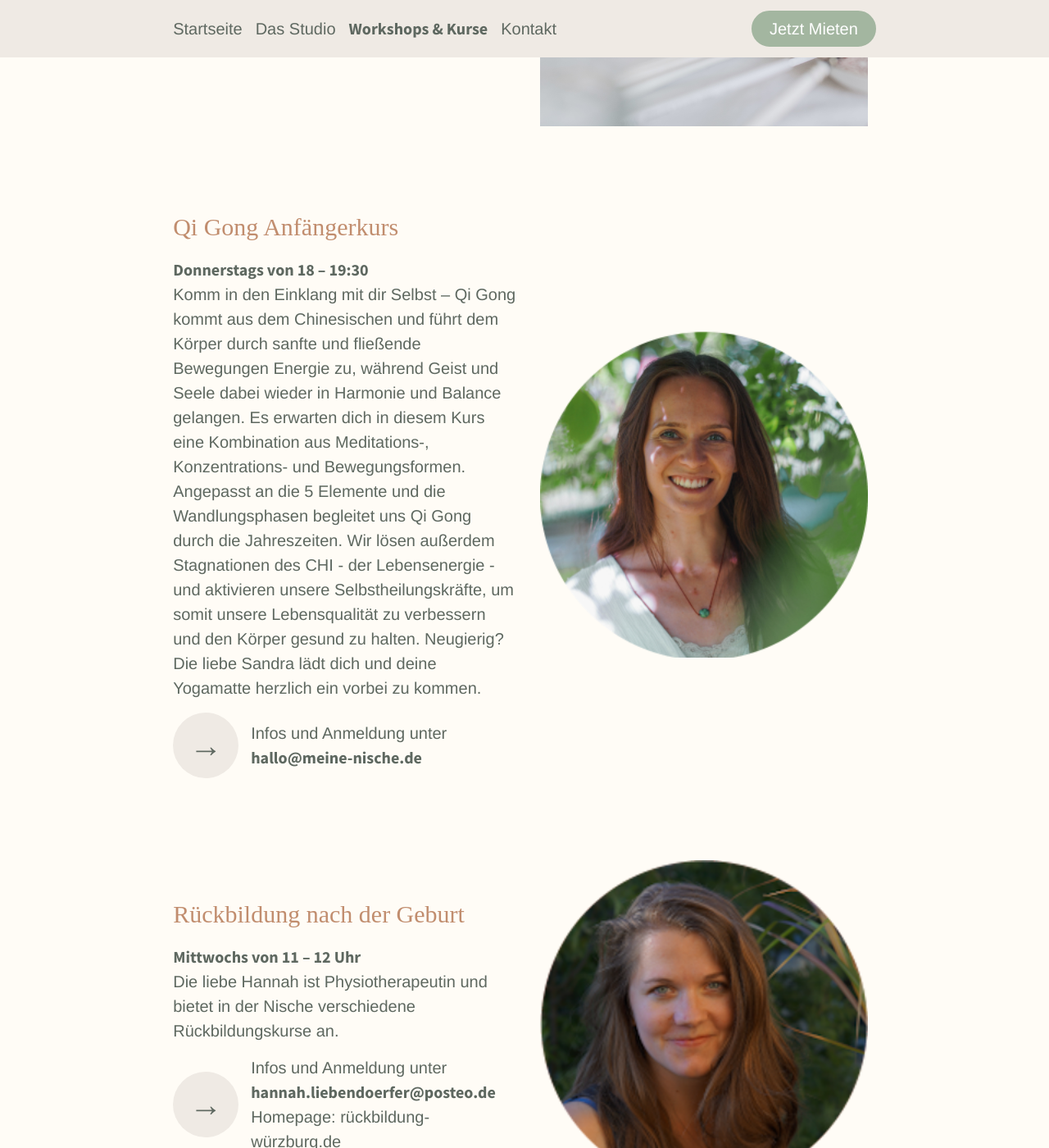
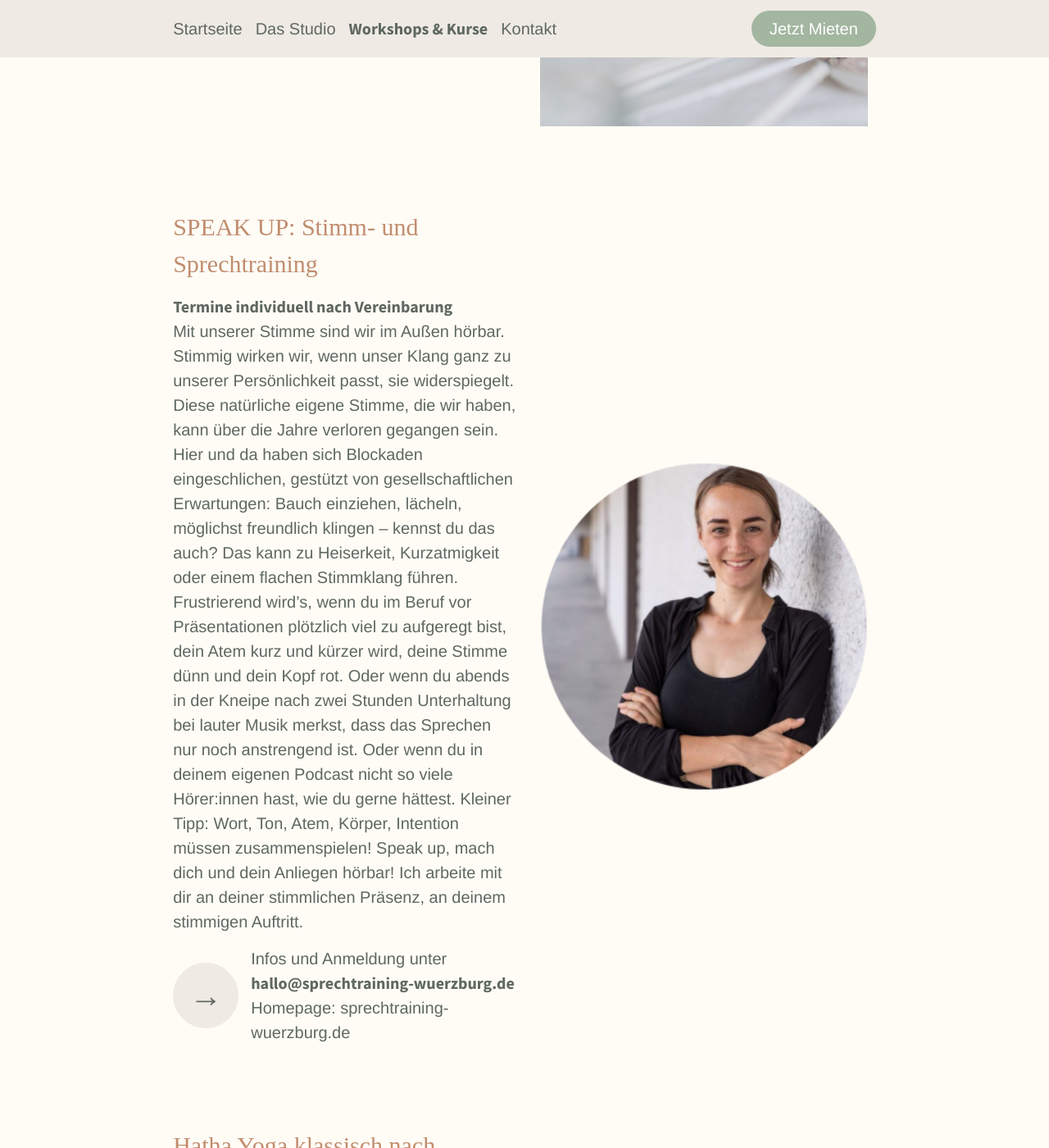
Before and after one commit to sonjafeitsch/meine-nische-website, a Jekyll site: the page built from kurse.html, in a window 1280 px wide and 1400 px high, scrolled down 575 px. Shown: the whole window at 82% size. Built offline with Jekyll 4.4.1, drawn with Linux system fonts in a browser that asks for light colours; some web fonts are replaced; some of the changed text lies outside the part shown.

Commit message:
update kurse

```diff
--- a/kurse.html
+++ b/kurse.html
@@ -4,14 +4,27 @@
 style: kurse.css
 permalink: kurse
 events:
+  - name: "SPEAK UP: Stimm- und Sprechtraining"
+    image: carolin.png
+    time: Termine individuell nach Vereinbarung
+    address: hallo@sprechtraining-wuerzburg.de
+    homepage: sprechtraining-wuerzburg.de
+    description: "Mit unserer Stimme sind wir im Außen hörbar. Stimmig wirken wir, wenn unser Klang ganz zu unserer Persönlichkeit passt, sie widerspiegelt. Diese natürliche eigene Stimme, die wir haben, kann über die Jahre verloren gegangen sein. Hier und da haben sich Blockaden eingeschlichen, gestützt von gesellschaftlichen Erwartungen: Bauch einziehen, lächeln, möglichst freundlich klingen – kennst du das auch?
+    Das kann zu Heiserkeit, Kurzatmigkeit oder einem flachen Stimmklang führen. Frustrierend wird’s, wenn du im Beruf vor Präsentationen plötzlich viel zu aufgeregt bist, dein Atem kurz und kürzer wird, deine Stimme dünn und dein Kopf rot. Oder wenn du abends in der Kneipe nach zwei Stunden Unterhaltung bei lauter Musik merkst, dass das Sprechen nur noch anstrengend ist. Oder wenn du in deinem eigenen Podcast nicht so viele Hörer:innen hast, wie du gerne hättest. Kleiner Tipp: Wort, Ton, Atem, Körper, Intention müssen zusammenspielen!
+    Speak up, mach dich und dein Anliegen hörbar! Ich arbeite mit dir an deiner stimmlichen Präsenz, an deinem stimmigen Auftritt. "
+  - name: "Hatha Yoga klassisch nach Sivananda"
+    time: "Montags von 19:30 – 21:00"
+    description: "Wir praktizieren mit Traditionsbezug die klassischen Körperstellungen (Asanas) aus dem Hatha Yoga, um unsere Kraft, Flexibilität und Balance gleichermaßen zu entwickeln. Wir üben Sonnengruß und Rishikesh-Reihe, spielen und experimentieren damit. Durch leichtere Abwandlungen sowie herausfordernde Varianten sind die Stunden für alle geeignet, egal ob Neuling oder Yogi(ni) mit langjähriger Erfahrung... "
+    address: shivanitempel@web.de
+    image: agnes.png
   - name: "Qi Gong Anfängerkurs"
     time: Donnerstags von 18 – 19:30
     description: Komm in den Einklang mit dir Selbst – Qi Gong kommt aus dem Chinesischen und führt dem Körper durch sanfte und fließende Bewegungen Energie zu, während Geist und Seele dabei wieder in Harmonie und Balance gelangen. Es erwarten dich in diesem Kurs eine Kombination aus Meditations-, Konzentrations- und Bewegungsformen. Angepasst an die 5 Elemente und die Wandlungsphasen begleitet uns Qi Gong durch die Jahreszeiten. Wir lösen außerdem Stagnationen des CHI - der Lebensenergie - und aktivieren unsere Selbstheilungskräfte, um somit unsere Lebensqualität zu verbessern und den Körper gesund zu halten. Neugierig? Die liebe Sandra lädt dich und deine Yogamatte herzlich ein vorbei zu kommen.
     address: hallo@meine-nische.de
     image: qiGong.png
   - name: "Rückbildung nach der Geburt"
-    time: Mittwochs von 11 – 12 Uhr
-    description: Die liebe Hannah ist Physiotherapeutin und bietet in der Nische verschiedene Rückbildungskurse an.
+    time: "Immer Mittwochs"
+    description: "Die liebe Hannah ist Physiotherapeutin und bietet in der Nische verschiedene Rückbildungskurse an. Die Kurse finden Mittwochs von 11:00 – 12:00, 12:15 – 13:15, 17:15 – 18:15 und 18:30 – 19:30 statt."
     address: hannah.liebendoerfer@posteo.de
     image: rueckbildung.png
     homepage: rückbildung-würzburg.de
@@ -26,12 +39,6 @@
     description: Wir sind eine QLB-Atemgruppe (Quantum-Light-Breath). Hierbei handelt es sich um eine Meditationsform, welche von Jeru Kabbal entwickelt wurde. Bei der QLB handelt es sich um eine einstündige Atemmeditation und uns in das „Hier und Jetzt“ führt. Wir beginnen mit dem Eintanzen und setzen uns danach zu einer Gesprächsrunde in den Kreis. Danach folgt die Medi. Nach einer kurzen Ruhephase schließen wir wieder mit einer Rederunde ab, in welcher jeder über seine gemachten Erfahrungen reden darf wenn er möchte. Diese Meditationsform erzeugt mit der Zeit eine Transformation des Inneren bei den Teilnehmern und durch unsere liebevolle Durchführung auch ein starkes Gefühl von Gemeinschaft untereinander.
     image: meditation.png
     address: hallo@meine-nische.de
-  - name: "Stimm- und Sprechtraining"
-    image: carolin.png
-    time: Termine individuell nach Vereinbarung
-    address: hallo@sprechtraining-wuerzburg.de
-    homepage: sprechtraining-wuerzburg.de
-    description: Du möchtest deiner Stimme etwas Gutes tun? Du möchtest den individuellen Klang und Charakter deiner Stimme entdecken und stärken? Bei der Sprech- und Stimmtrainerin Carolin Hasenauer lernst du verschiedene alltagstaugliche Tipps, um deiner Stimme etwas Gutes zu tun. Und wie du selbstbewusst und authentisch dein Anliegen rüber bringen kannst.
 ---
 
 <article class="flex-responsive flex-gap-4">
```
Also changed, not shown: images/events/agnes.png (added).
